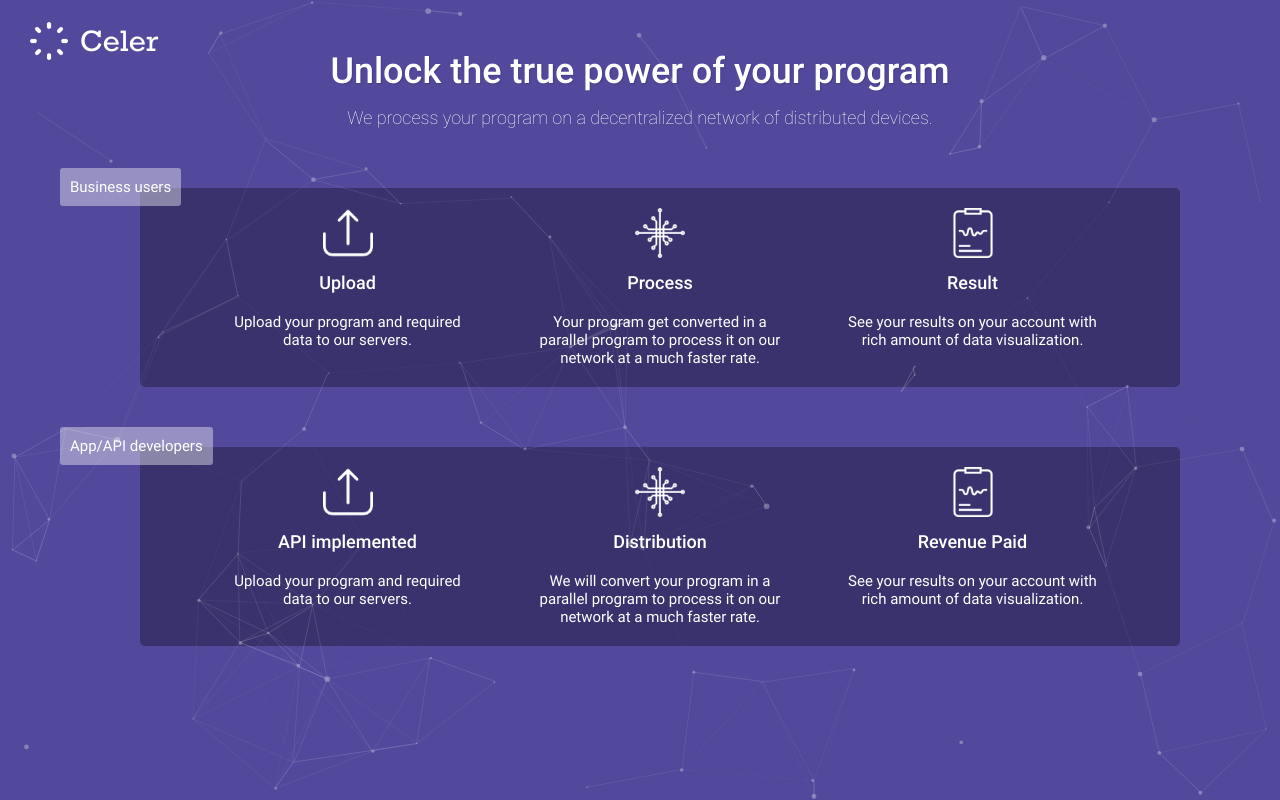
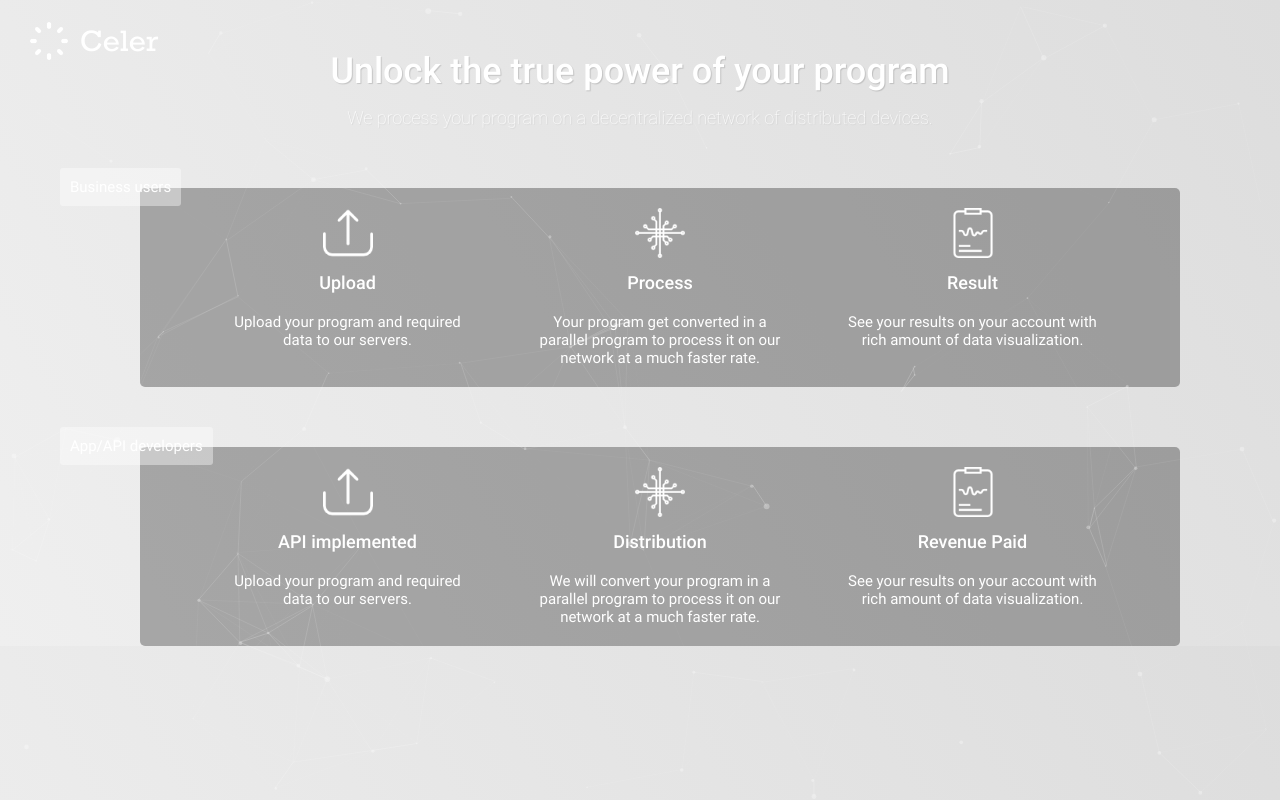
Before and after one commit to ramantehlan/Celer, a PHP site: page / in a window 1280 px wide. Run offline with PHP 8.4, Linux system fonts and the light colour scheme.

Commit message:
Minor changes

```diff
--- a/assets/css/comman-ui.css
+++ b/assets/css/comman-ui.css
@@ -8,7 +8,8 @@ html{
        background-size:100%;
        color:#fff;
          background-attachment:fixed;
-         background-color:#52489C;
+       background:linear-gradient(60deg, #D4E8F9, #C7DCED);
+       background:linear-gradient(60deg, #EFEFEF, #DDDDDD);
 }
 
 body{
```
